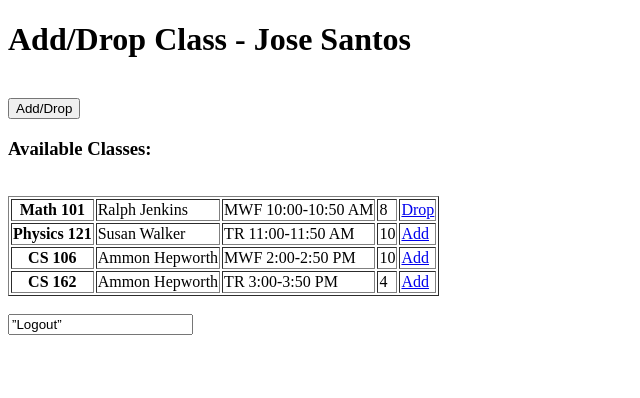
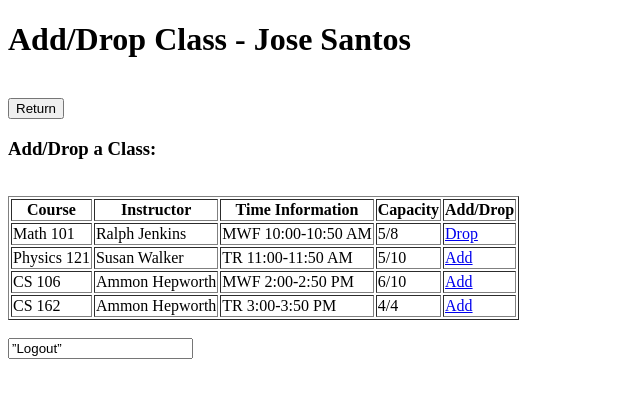
Before and after one commit to dgabriel17/Lab8, a Flask app: page /addDrop in a window 1280 px wide. Shown: the top 398 px of the page, without its empty margins (0-640 px from the left). Run offline with Flask 3, Linux system fonts and the light colour scheme; a user stored in the database is signed in.

Commit message:
First functional version of Mini-Project

```diff
--- a/app.py
+++ b/app.py
@@ -1,7 +1,7 @@
 from flask import Flask, redirect, url_for, render_template, request, jsonify, flash
 from flask_cors import CORS, cross_origin
 from flask_sqlalchemy import SQLAlchemy
-from sqlalchemy.sql import func
+from sqlalchemy.sql import func,  select, and_
 import json
 from flask_login import LoginManager, current_user, login_user, login_required, logout_user, UserMixin, login_manager
 from flask_bcrypt import Bcrypt
@@ -24,22 +24,25 @@ app.secret_key = 'keep it secret, keep it safe' # Add this to avoid an error
 #set db variable as a SQLAlchemy obj tied to flask app "app"
 db = SQLAlchemy(app)
 
+#Users DB - Contains ids, usernames, and passwords.
 class Users(UserMixin, db.Model):
         id = db.Column(db.Integer, primary_key=True, unique=True, nullable=False)
         username = db.Column(db.String, nullable=False)
         password = db.Column(db.String, nullable=False)
 
+        #Function to check hashed password for validity -> used in /login
         def check_password(self, password):
             return bcrypt.check_password_hash(self.password, password)
-            #return self.password == password
 
+        #Function to return the ID of the current user
         def get_id(self):
            return (self.id)
 
+        #How the object is represented on call
         def __repr__(self):
             return self.username
 
-
+#Database class for gradebook -> contains students only: Contains row_id, id, student name, classname, and class grade
 class Gradebook(UserMixin, db.Model):
     row_id = db.Column(db.Integer, primary_key=True, nullable=False)
     id = db.Column(db.Integer, nullable=False)
@@ -48,168 +51,294 @@ class Gradebook(UserMixin, db.Model):
     Grade = db.Column(db.Integer, nullable=False)
     class_name = db.relationship('Classes', backref=db.backref('studentName', lazy=True))
     def __repr__(self):
-        #text = "{'studentName':{student}, 'className':{className}}".format(student=self.studentName, className = self.className)
         return f'{self.studentName}'
 
+#Database Class for class information, contains: class name, professor, timeInfo, capacity
 class Classes(UserMixin, db.Model):
     className = db.Column(db.String, primary_key=True, nullable=False)
     prof = db.Column(db.String, nullable=False)
     timeInfo = db.Column(db.String, nullable=False)
     capacity = db.Column(db.Integer, nullable=False)
     def __repr__(self):
-        return '<Category %r>' % self.name
+        return '<Classes %r>' % self.className
 
+#enables us to call current user
+@login_manager.user_loader
+def load_user(id):
+    return Users.query.get(int(id))
 
-
-
-
-def showGradebookSelection(queryArr):
-        returnDict = {}
-
-        for student in queryArr:
-                returnDict[getattr(student, 'name')] = getattr(student, 'grade')
-
-        return (returnDict)
-
-
+#Landing Page route, will go to login page
 @app.route('/')
 def renderIndex():
         #Display html file (**All html's go in templates -> CSS & JS go in static)
         return render_template("login.html")
 
-
-@app.route('/mCS', methods = ['GET'])
-@login_required
-def run():
-        _id = Users.get_id(current_user)
-
-        print(current_user)
-
-
-        print(_id )
-
-        x = Gradebook.query.filter_by(id = _id).all()
-
-        return render_template('viewClasses.html', rows = x)
-
-
-@app.route('/addDrop')
+#Route to open add/drop class page for a particular student
+@app.route('/addDrop', methods=['GET', 'POST'])
 @login_required
 def addDrop():
-
+    #Get the id of the current user (student)
     _id = Users.get_id(current_user)
 
-    print(current_user)
-
+    #Get all classes this student enrolled in
+        #In database, this can be thought of as every time her names appears as a row in the table
+            #Returned variable _studentClasses is a list of objects that we can iterate through
+                #ANYTIME WE QUERY A DATABASE, IT WILL RETURN EITHER AN OBJECT OR LIST OF OBJECTS
+                    #TYPE IS DEFINED BY TABLE BEING QUERIED
     _studentClasses = Gradebook.query.filter_by(id = _id).all()
 
+    #Get all classes found in class DB
     _allClasses = Classes.query.all()
 
-    return render_template("add_drop.html", studentName = current_user, classes=_allClasses, studentClasses=_studentClasses)
+    #Get the current counts for all classes
+    classStudentCounts = db.session.query(Gradebook.className,
+                      func.count(Gradebook.id).label('studentCount')
+                      ).group_by(Gradebook.className)
 
+    #Render the template for add_drop.html with all of the above queries passed through as arguments
+        #These variables are received and usable within the HTML page via Jinja
+    return render_template("add_drop.html", studentName = current_user, classes=_allClasses, studentClasses=_studentClasses, studentCounts = classStudentCounts)
+
+#Route to drop a student from the class
+    #Args: classToDrop - name of a specific class
 @app.route('/drop/<classToDrop>')
 @login_required
 def dropClass(classToDrop):
 
+    #Get current logged-in user
     _id = Users.get_id(current_user)
 
+    #Get all classes student is enrolled in
     _studentClasses = Gradebook.query.filter_by(id = _id).all()
 
     hasClass = False
     rowID = None
 
+    #check if classToDrop argument is within the classes the student is enrolled in
     for _class in _studentClasses:
          if _class.className == classToDrop:
               hasClass = True
+                #Mark the rowID where the enrolled student is found in gradebook
               rowID = _class.row_id
               break
 
-    print ("RowID"+str(rowID))
+    # print ("RowID"+str(rowID))
 
+    #Coniditonal to check if student is enrolled in the class
     if hasClass:
+        #Begin database manipulation
          with app.app_context():
-
+            #Get the row we want to delete from the table
             entryToDelete = Gradebook.query.filter_by(row_id = rowID).first()
 
+            #Delete the row from the table
             if (entryToDelete):
                 db.session.delete(entryToDelete)
                 db.session.commit()
+                #redirect to base user-page
                 return redirect("/success/"+str(current_user))
             else:
                 return redirect("/success/"+str(current_user))
 
-
+#Route to add a student to a class
+    #Arguments: classToAdd - class name
 @app.route('/add/<classToAdd>')
 @login_required
 def addClass(classToAdd):
 
+    #Get the id of the student logged in
     _id = Users.get_id(current_user)
 
+    #Get all classes student is enrolled in
     _studentClasses = Gradebook.query.filter_by(id = _id).all()
 
     hasClass = False
 
+    #Check if student is already enrolled in the class from the route argument
     for _class in _studentClasses:
          if _class.className == classToAdd:
               hasClass = True
               break
 
+    classFull = True
 
-    if not hasClass:
+    #Get the class information from the Classes DB for the class from the route argument
+    _class = Classes.query.filter_by(className = classToAdd).first()
+
+    #Get the count of each student in the class from the route argument
+    studentsInClass =  db.session.query(Gradebook.id).filter(Gradebook.className == classToAdd).count()
+
+    #Check if count of students in less than class capacity
+    if (studentsInClass < _class.capacity):
+         classFull = False
+
+    _allClasses = Classes.query.all()
+
+    #Query to get each class and how many students are enrolled in each class
+    classStudentCounts = db.session.query(Gradebook.className,
+                      func.count(Gradebook.id).label('studentCount')
+                      ).group_by(Gradebook.className)
+
+    #if the student does not have the class, and the class is not full, let them enroll
+    if (not hasClass) and (not classFull) :
          with app.app_context():
 
+            #Get the max row_id value from the Gradebook table
             maxRowID = db.session.query(func.max(Gradebook.row_id)).first()
 
+            #use maxRowId to create a new primary key for our new entry into the gradebook DB
             entryToAdd = Gradebook(row_id = (maxRowID[0]+1), id = int(_id), studentName = str(current_user), className = str(classToAdd), Grade = 0)
 
+            #Commit entry to the db
             if (entryToAdd):
 
-                #Create new Gradebook object with value arguments
                 #Add new object to db
                 db.session.add(entryToAdd)
 
                 #Commit changes to db
                 db.session.commit()
+                #Redirect to home page for user
                 return redirect("/success/"+str(current_user))
             else:
                 return redirect("/success/"+str(current_user))
+    #Error Handling
+    elif hasClass:
+        _error = "Student Already Is Enrolled In Class"
+        return render_template("add_drop.html", studentName = current_user, classes=_allClasses, studentClasses=_studentClasses, error = _error, studentCounts = classStudentCounts)
+    elif classFull:
+        _error = "Class is Full - Cannot Enroll at this Time"
+        return render_template("add_drop.html", studentName = current_user, classes=_allClasses, studentClasses=_studentClasses, error = _error, studentCounts = classStudentCounts)
+    else:
+        _error = "Unkown command"
+        return render_template("add_drop.html", studentName = current_user, classes=_allClasses, studentClasses=_studentClasses, error = _error, studentCounts = classStudentCounts)
 
 
+
+#Route to view all students in a particular class
+    #Arguments: _class - name of class to view students of
+@app.route('/viewStudents/<_class>')
+@login_required
+def viewStudents(_class):
+
+        #Get all classes the current logged in user is an instructor for
+        taughtClasses = db.session.query(Classes).filter(Classes.prof == str(current_user)).all()
+
+        #Check if the current user is an instructor for the _class from the argument
+        for classRow in taughtClasses:
+             if classRow.className == _class:
+
+                #Get list of all rows in Gradebook where the classname = _class argument
+                studentsInClass = db.session.query(Gradebook).filter(Gradebook.className == str(_class)).all()
+
+                #Pass arguments to viewStudents and render
+                return render_template("viewStudents.html", students = studentsInClass, className = _class, instructor = current_user)
+        #Error handling/Security -> Prevents users that are not instructors from viewing the students in a class
+        return 'You are not the instructor of that class'
+
+#Route to initiate a grade change -> will confirm that the current user is the instructor of a class before redirecting to actual changeGrade page
+    #Arguments: _studentName - Name of the student to change the grade for, _className - name of the class to change grade for
+@app.route('/changeGrade/<_studentName>/<_className>', methods = ['GET', 'POST'])
+@login_required
+def changeGrade(_studentName, _className):
+
+        #Get all classes the current logged in user is an instructor for
+        taughtClasses = db.session.query(Classes).filter(Classes.prof == str(current_user)).all()
+
+        #Check if the current user is an instructor for the _class from the argument
+        for _class in taughtClasses:
+             if _class.className == _className:
+                    #Get Gradebook object (row) where the student name and classname from the arguments match
+                        #Will correspond to current grade student has for the class we're inquiring
+                    student = db.session.query(Gradebook).filter(and_(Gradebook.className == str(_class.className),Gradebook.studentName == str(_studentName) )).first()
+
+                    # print(str(student) + str(student.Grade))
+                    #Load the page to allow instructor to change the grade
+                    return render_template("changeGrade.html", student = _studentName, className = student.className, currentGrade = student.Grade)
+        #Error handling - Prevents anyone who is not the instructor of the argument class to see the page
+        else:
+            return 'ERROR - You are not authorized to change this grade'
+
+#Route to change the grade within the Gradebook table for a particular student
+@app.route('/changeGrade/confirm/<studentName>/<_className>', methods = ['GET', 'POST'])
+@login_required
+def changeGradeConfirm(studentName, _className):
+
+    #Clarrify post method
+    if request.method == 'POST':
+
+        #Ensure the current user is the instructor for the class
+        taughtClasses = db.session.query(Classes).filter(Classes.prof == str(current_user)).all()
+
+        for _class in taughtClasses:
+            if _class.className == _className:
+
+                #Pull the new grade from the request form
+                newGrade = request.form['newGrade']
+
+                with app.app_context():
+
+                    #pull the Gradebook object matching the student and classname
+                    student = db.session.query(Gradebook).filter(and_(Gradebook.className == str(_className),Gradebook.studentName == str(studentName) )).first()
+
+                    #Assign the newGrade value from request data to the student object's grade attribute
+                    student.Grade = newGrade
+
+                    #Commit Changes
+                    db.session.commit()
+                    return redirect("/viewStudents/"+str(_className))
+            #Error Handling
+            else:
+                return 'ERROR - You are not authorized to change this grade'
+
+
+
+#Route for main home page for a logged -in user
+    #Will redirect to a different page depending on whether or not the current user is an instructor
+        #Arguments - name - name of the logged in user **redundant since we can pull this info from current_user
 @app.route('/success/<name>')
 @login_required
 def success(name):
 
-    _id = Users.get_id(current_user)
+        #Get all classed the current user is a prof for
+        taughtClasses = db.session.query(Classes).filter(Classes.prof == str(current_user)).all()
 
-    x = Gradebook.query.filter_by(id = _id).all()
+        #If user's name appears in the taughtClasses query, it implies they are an instructor
+        if taughtClasses:
+            #Get all class names and student counts
+            classStudentCounts = db.session.query(Gradebook.className,
+                                    func.count(Gradebook.id).label('studentCount')
+                                        ).group_by(Gradebook.className)
+            #Render instructorView template with arguments plugged in
+            return render_template("instructorView.html", content = name, rows=taughtClasses, studentCounts = classStudentCounts)
 
-    print(current_user)
+        #Case where user is a student
+        else:
 
-    return render_template("index.html", content = name, rows=x)
+            #Get the id of the current user
+            _id = Users.get_id(current_user)
 
-@app.route('/test', methods = ['GET', 'POST'])
-@login_required
-def test():
+            #Get all gradebook objects that match the current user's id =
+                #(All classes student is enrolled in)
+            x = Gradebook.query.filter_by(id = _id).all()
 
-    user = Users.get_id(current_user)
+            # print(current_user)
 
-    #idNum = user.username
-
-    print (user)
-    return jsonify(user)
-
-@login_manager.user_loader
-def load_user(id):
-    return Users.query.get(int(id))
+            #Render template for student view, plug in arguments for current user's name and the classes they are enrolled in
+            return render_template("studentView.html", content = name, rows=x)
 
 
+
+#Route to let current user log out
+    #Redirects to landing/login page
 @app.route('/logout', methods = ['GET', 'POST'])
 @login_required
 def logout():
     logout_user()
     return render_template("login.html")
 
-@app.route('/login',methods = ['POST'])
+#Route to handle login
+    #Routes to /success/<name> on successful login
+@app.route('/login', methods=['GET', 'POST'])
 def login():
 
     error = None
@@ -241,9 +370,8 @@ def createAccount():
 
         with app.app_context():
 
-            count = db.session.query(Users).count()
 
-            maxID = db.session.query(func.max(Gradebook.row_id)).first()
+            maxID = db.session.query(func.max(Users.id)).first()
             #Create new Gradebook object with value arguments
             newStudent = Users(id = (maxID[0]+1), username = newName, password=newPassword)
 
--- a/templates/add_drop.html
+++ b/templates/add_drop.html
@@ -5,21 +5,40 @@
 
          <br>
 
-         <script src="/static/index.js"></script>
+         <!-- <script src="/static/index.js"></script> -->
 
          <!-- <button type="button" onclick="fetchAllClasses_Student()">See All My Classes</button><br> -->
-         <a href = "/addDrop"><button>Add/Drop</button></a>
+
+         <a href = "/success/{{studentName}}"><button> Return </button></a>
 
 
-         <h3>Available Classes: </h3><br>
+         <h3>Add/Drop a Class: </h3><br>
+
+
+        {% if error %}
+            <p><strong>Error:</strong> {{ error }}
+        {% endif %}
          <table border = 1>
+
+            <tr>
+                <th>Course</th>
+                <th>Instructor</th>
+                <th>Time Information</th>
+                <th>Capacity</th>
+                <th>Add/Drop</th>
+            </tr>
+
             {% for row in classes %}
 
             <tr>
-               <th> {{ row.className }} </th>
+               <td> {{ row.className }} </td>
                <td> {{ row.prof }} </td>
                <td> {{ row.timeInfo }} </td>
-               <td> {{ row.capacity }} </td>
+               {%  for class in studentCounts %}
+                    {%  if row.className == class.className %}
+                        <td> {{ class.studentCount }}/{{ row.capacity }} </td>
+                    {% endif %}
+                {% endfor %}
 
                {% set ns = namespace(found=false) %}
                     {%  for class in studentClasses %}
@@ -35,10 +54,9 @@
                     {% endif %}
 
 
+            </tr>
+            {% endfor %}
 
-            </tr>
-
-            {% endfor %}
          </table> <br>
 
 
```
Also changed, not shown: templates/changeGrade.html (added, +25 -0 lines), templates/instructorView.html (added, +46 -0 lines), templates/studentView.html (renamed from templates/index.html, +7 -3 lines), templates/viewClasses.html (deleted, +0 -11 lines), templates/viewStudents.html (added, +39 -0 lines), instance/example.sqlite.
